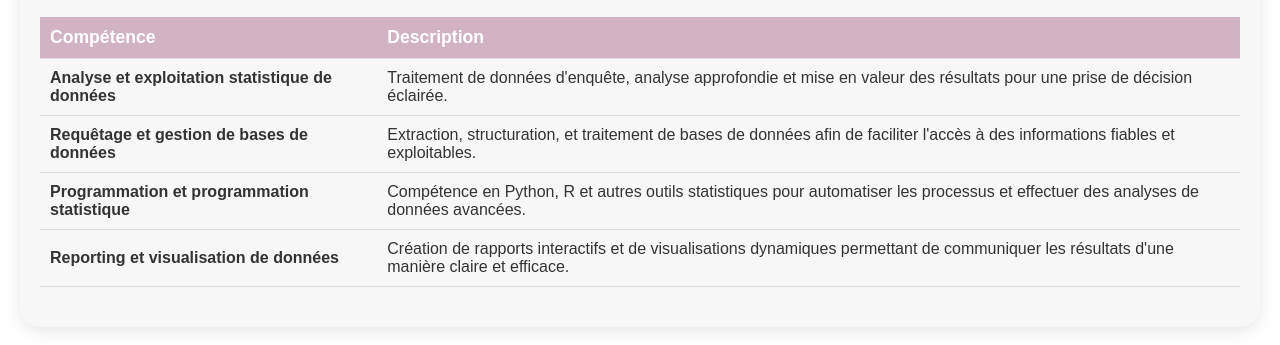
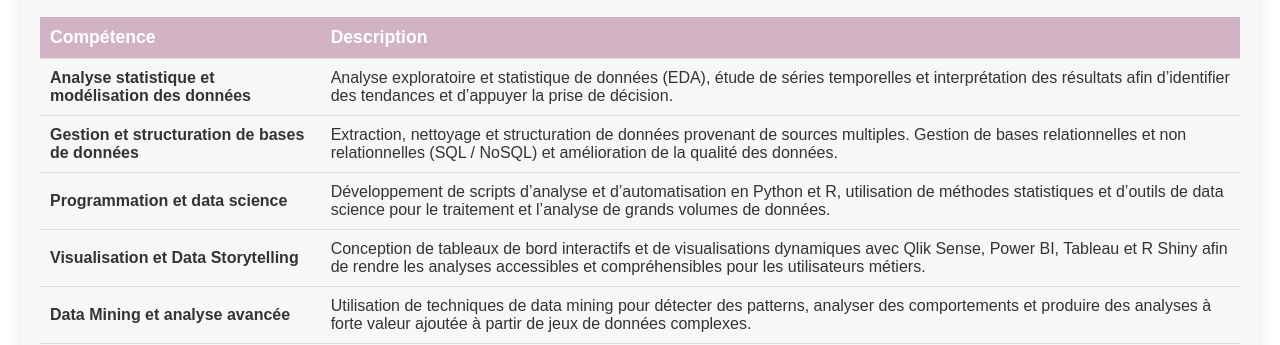
Before and after one commit to JanaLacr/mon-site-e-portfolio, a plain HTML site: page competences.html in a window 1280 px wide. Shown: the part 607-952 px from the top of the page. Drawn offline with Linux system fonts and the light colour scheme.

Commit message:
Update competences.html

```diff
--- a/competences.html
+++ b/competences.html
@@ -83,20 +83,33 @@
     </thead>
     <tbody>
 <tr>
-        <td><strong>Analyse et exploitation statistique de données</strong></td>
-        <td>Traitement de données d'enquête, analyse approfondie et mise en valeur des résultats pour une prise de décision éclairée.</td>
+  <td><strong>Analyse statistique et modélisation des données</strong></td>
+  <td>Analyse exploratoire et statistique de données (EDA), étude de séries temporelles et interprétation des résultats afin d’identifier des tendances et d’appuyer la prise de décision.</td>
 </tr>
+
 <tr>
-        <td><strong>Requêtage et gestion de bases de données</strong></td>
-        <td>Extraction, structuration, et traitement de bases de données afin de faciliter l'accès à des informations fiables et exploitables.</td>
+  <td><strong>Gestion et structuration de bases de données</strong></td>
+  <td>Extraction, nettoyage et structuration de données provenant de sources multiples. Gestion de bases relationnelles et non relationnelles (SQL / NoSQL) et amélioration de la qualité des données.</td>
 </tr>
+
 <tr>
-        <td><strong>Programmation et programmation statistique</strong></td>
-        <td>Compétence en Python, R et autres outils statistiques pour automatiser les processus et effectuer des analyses de données avancées.</td>
+  <td><strong>Programmation et data science</strong></td>
+  <td>Développement de scripts d’analyse et d’automatisation en Python et R, utilisation de méthodes statistiques et d’outils de data science pour le traitement et l’analyse de grands volumes de données.</td>
 </tr>
+
 <tr>
-        <td><strong>Reporting et visualisation de données</strong></td>
-        <td>Création de rapports interactifs et de visualisations dynamiques permettant de communiquer les résultats d'une manière claire et efficace.</td>
+  <td><strong>Visualisation et Data Storytelling</strong></td>
+  <td>Conception de tableaux de bord interactifs et de visualisations dynamiques avec Qlik Sense, Power BI, Tableau et R Shiny afin de rendre les analyses accessibles et compréhensibles pour les utilisateurs métiers.</td>
+</tr>
+
+<tr>
+  <td><strong>Data Mining et analyse avancée</strong></td>
+  <td>Utilisation de techniques de data mining pour détecter des patterns, analyser des comportements et produire des analyses à forte valeur ajoutée à partir de jeux de données complexes.</td>
+</tr>
+
+<tr>
+  <td><strong>Systèmes décisionnels et automatisation</strong></td>
+  <td>Conception d’outils d’aide à la décision et automatisation de traitements de données pour optimiser les processus d’analyse et faciliter l’accès à l’information stratégique.</td>
 </tr>
     </tbody>
   </table>
```
Lines whose indentation alone changed are shown as unchanged.
